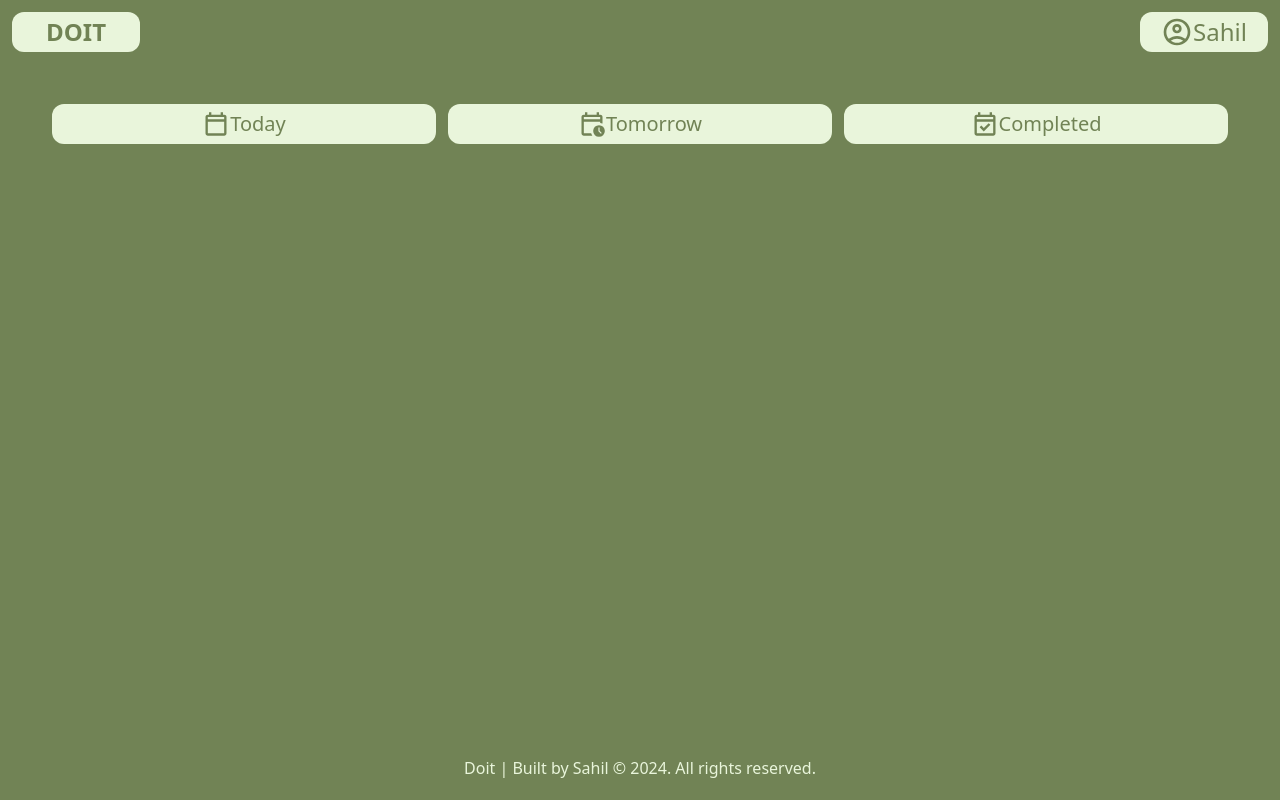
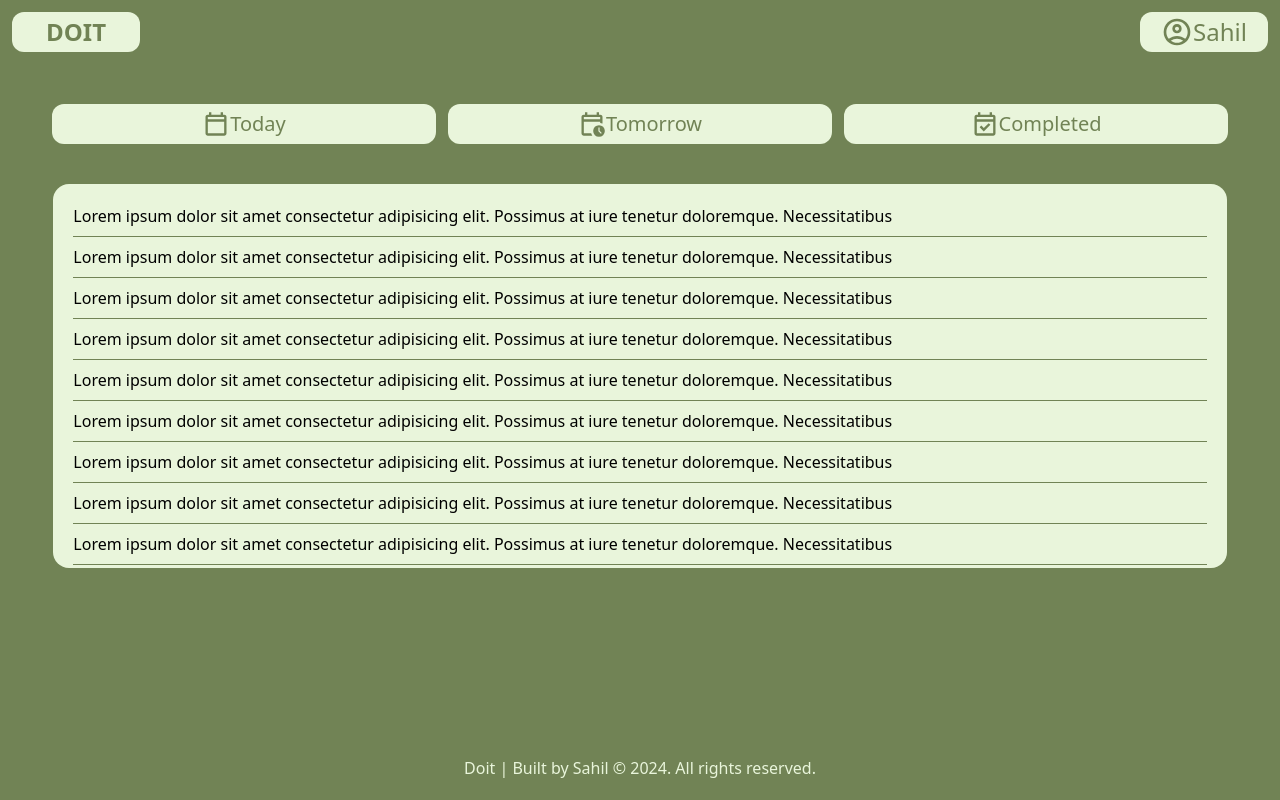
Before and after one commit to SahilTiwariDev/Doit-V1, a website: page src/index.html in a window 1280 px wide. Drawn offline with Linux system fonts and the light colour scheme.

Commit message:
Create structure for task area

```diff
--- a/src/index.html
+++ b/src/index.html
@@ -82,11 +82,85 @@
         </div>
       </nav>
     </header>
-    <main>
-
+    <main class="flex justify-center">
+      <div
+        class="flex flex-col gap-2 max-h-96 w-11/12 p-5 bg-mint-green rounded-2xl overflow-scroll"
+      >
+        <p>
+          Lorem ipsum dolor sit amet consectetur adipisicing elit. Possimus at
+          iure tenetur doloremque. Necessitatibus
+        </p>
+        <hr class="text-forest-green" />
+        <p>
+          Lorem ipsum dolor sit amet consectetur adipisicing elit. Possimus at
+          iure tenetur doloremque. Necessitatibus
+        </p>
+        <hr class="text-forest-green" />
+        <p>
+          Lorem ipsum dolor sit amet consectetur adipisicing elit. Possimus at
+          iure tenetur doloremque. Necessitatibus
+        </p>
+        <hr class="text-forest-green" />
+        <p>
+          Lorem ipsum dolor sit amet consectetur adipisicing elit. Possimus at
+          iure tenetur doloremque. Necessitatibus
+        </p>
+        <hr class="text-forest-green" />
+        <p>
+          Lorem ipsum dolor sit amet consectetur adipisicing elit. Possimus at
+          iure tenetur doloremque. Necessitatibus
+        </p>
+        <hr class="text-forest-green" />
+        <p>
+          Lorem ipsum dolor sit amet consectetur adipisicing elit. Possimus at
+          iure tenetur doloremque. Necessitatibus
+        </p>
+        <hr class="text-forest-green" />
+        <p>
+          Lorem ipsum dolor sit amet consectetur adipisicing elit. Possimus at
+          iure tenetur doloremque. Necessitatibus
+        </p>
+        <hr class="text-forest-green" />
+        <p>
+          Lorem ipsum dolor sit amet consectetur adipisicing elit. Possimus at
+          iure tenetur doloremque. Necessitatibus
+        </p>
+        <hr class="text-forest-green" />
+        <p>
+          Lorem ipsum dolor sit amet consectetur adipisicing elit. Possimus at
+          iure tenetur doloremque. Necessitatibus
+        </p>
+        <hr class="text-forest-green" />
+        <p>
+          Lorem ipsum dolor sit amet consectetur adipisicing elit. Possimus at
+          iure tenetur doloremque. Necessitatibus
+        </p>
+        <hr class="text-forest-green" />
+        <p>
+          Lorem ipsum dolor sit amet consectetur adipisicing elit. Possimus at
+          iure tenetur doloremque. Necessitatibus
+        </p>
+        <hr class="text-forest-green" />
+        <p>
+          Lorem ipsum dolor sit amet consectetur adipisicing elit. Possimus at
+          iure tenetur doloremque. Necessitatibus
+        </p>
+        <hr class="text-forest-green" />
+        <p>
+          Lorem ipsum dolor sit amet consectetur adipisicing elit. Possimus at
+          iure tenetur doloremque. Necessitatibus
+        </p>
+        <hr class="text-forest-green" />
+        <p>
+          Lorem ipsum dolor sit amet consectetur adipisicing elit. Possimus at
+          iure tenetur doloremque. Necessitatibus
+        </p>
+      </div>
     </main>
     <footer class="fixed bottom-0 left-0 right-0 p-5 text-center">
-      <p class="text-mint-green">Doit | Built by Sahil © 2024. All rights reserved.</p>
+      <p class="text-mint-green">
+        Doit | Built by Sahil © 2024. All rights reserved.
+      </p>
     </footer>
   </body>
 </html>
```
Also changed, not shown: src/output.css.
